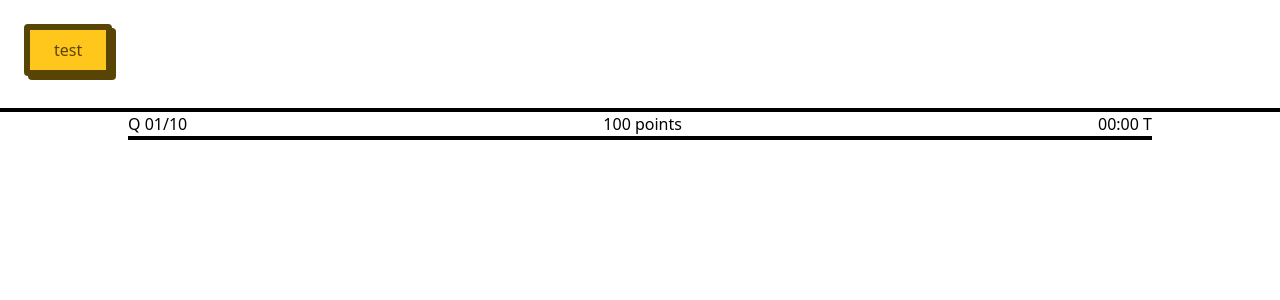
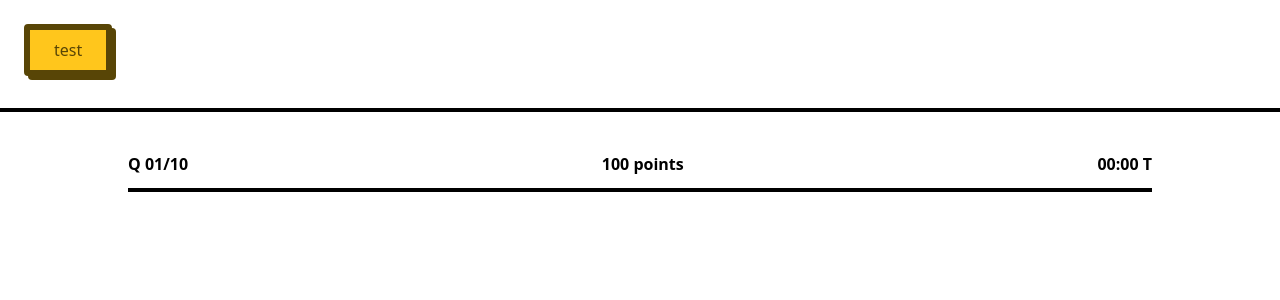
Before and after one commit to shaikhyakubhossain/quiz-app, a Next.js app: page / in a window 1280 px wide. Shown: the top 300 px of the page. Built offline with nearby package versions, Linux system fonts and the light colour scheme.

Commit message:
Update StatusBar component

```diff
--- a/src/app/component/StatusBar/status-bar.component.tsx
+++ b/src/app/component/StatusBar/status-bar.component.tsx
@@ -3,10 +3,10 @@ import styles from './status-bar.module.scss';
 
 export default function StatusBar() {
     return (
-        <div className={`${styles.mainContainer} flex justify-between w-4/5 mx-auto border-b-4 border-black`}>
-            <div>Q 01/10</div>
-            <div>100 points</div>
-            <div>00:00 T</div>
+        <div className={`${styles.mainContainer} flex justify-between w-4/5 mx-auto mt-10 pb-3 border-b-4 border-black font-bold`}>
+            <div className={`${styles.questionCount}`}>Q 01/10</div>
+            <div className={`${styles.pointCount}`}>100 points</div>
+            <div className={`${styles.timeCount}`}>00:00 T</div>
         </div>
     );
 }
```
